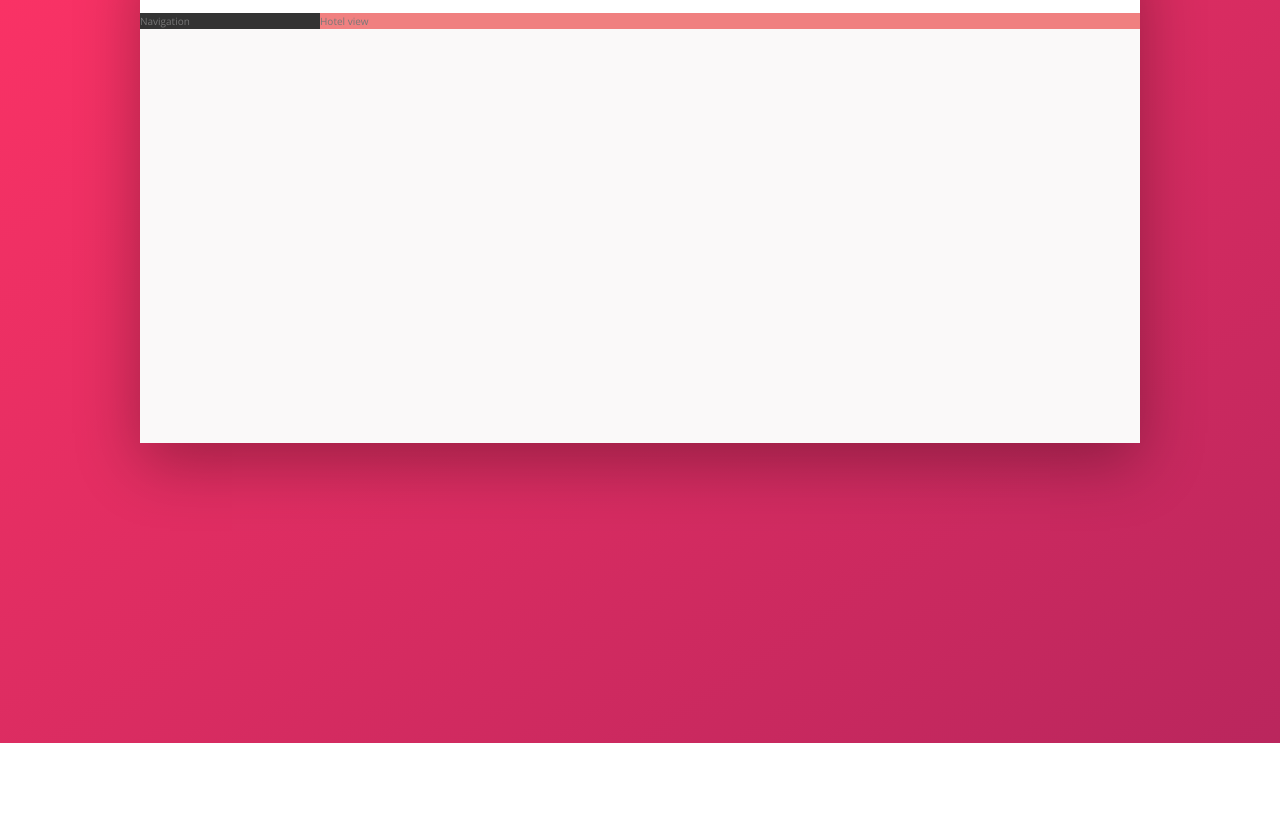
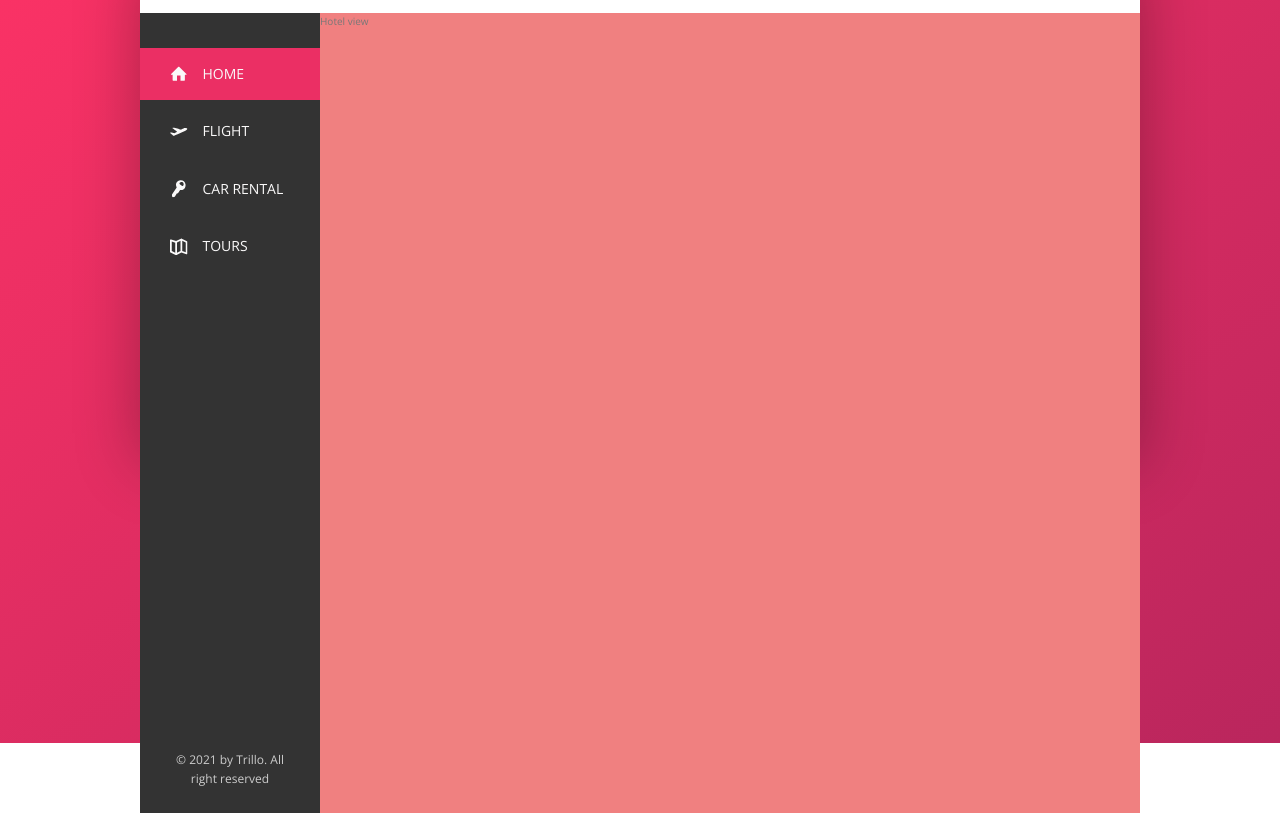
Before and after one commit to vihahuynh/Advanced-CSS-and-SASS-Trillo, a website: page index.html in a window 1280 px wide. Shown: the part 137-950 px from the top of the page. Before the commit the page ends 880 px from the top, so only its background shows below. Drawn offline with nearby package versions, Linux system fonts and the light colour scheme.

Commit message:
Section 7: Trillo - sidebar

```diff
--- a/index.html
+++ b/index.html
@@ -52,8 +52,46 @@
           </div>
         </nav>
       </header>
+
       <div class="content">
-        <nav class="sidebar">Navigation</nav>
+        <nav class="sidebar">
+          <ul class="side-nav">
+            <li class="side-nav__item side-nav__item--active">
+              <a href="#" class="side-nav__link">
+                <svg class="side-nav__icon">
+                  <use xlink:href="img/sprite.svg#icon-home"></use>
+                </svg>
+                <span>Home</span>
+              </a>
+            </li>
+            <li class="side-nav__item">
+              <a href="#" class="side-nav__link">
+                <svg class="side-nav__icon">
+                  <use xlink:href="img/sprite.svg#icon-aircraft-take-off"></use>
+                </svg>
+                <span>Flight</span>
+              </a>
+            </li>
+            <li class="side-nav__item">
+              <a href="#" class="side-nav__link">
+                <svg class="side-nav__icon">
+                  <use xlink:href="img/sprite.svg#icon-key"></use>
+                </svg>
+                <span>Car rental</span>
+              </a>
+            </li>
+            <li class="side-nav__item">
+              <a href="#" class="side-nav__link">
+                <svg class="side-nav__icon">
+                  <use xlink:href="img/sprite.svg#icon-map"></use>
+                </svg>
+                <span>Tours</span>
+              </a>
+            </li>
+          </ul>
+          <div class="legal">&copy; 2021 by Trillo. All right reserved</div>
+        </nav>
+
         <div class="hotel-view">Hotel view</div>
       </div>
     </div>
--- a/sass/_components.scss
+++ b/sass/_components.scss
@@ -104,3 +104,69 @@
     align-items: center;
   }
 }
+
+/////////////////////////////////// SIDE BAR
+.side-nav {
+  font-size: 1.4rem;
+  list-style: none;
+  margin-top: 3.5rem;
+  &__item {
+    position: relative;
+
+    &:not(:last-child) {
+      margin-bottom: 0.5rem;
+    }
+
+    &::before {
+      content: "";
+      position: absolute;
+      top: 0;
+      left: 0;
+      height: 100%;
+      width: 3px;
+      background-color: var(--color-primary);
+      transform: scaleY(0);
+      transition: transform 0.2s, width cubic-bezier(1, 0, 0, 1) 0.4s,
+        background-color 0.1s;
+    }
+
+    &:hover::before,
+    &--active::before {
+      transform: scaleY(1);
+      width: 100%;
+    }
+
+    &:active::before {
+      background-color: var(--color-primary-light);
+    }
+  }
+
+  &__link {
+    &:link,
+    &:visited {
+      color: var(--color-grey-light-1);
+      text-decoration: none;
+      text-transform: uppercase;
+      display: block;
+      padding: 1.5rem 3rem;
+      display: flex;
+      align-items: center;
+      position: relative;
+      z-index: 10;
+    }
+  }
+
+  &__icon {
+    width: 1.75rem;
+    height: 1.75rem;
+    margin-right: 1.5rem;
+    fill: currentColor;
+  }
+}
+
+.legal {
+  font-size: 1.2rem;
+  padding: 2.5rem;
+  text-align: center;
+  color: var(--color-grey-light-4);
+}
--- a/sass/_layout.scss
+++ b/sass/_layout.scss
@@ -22,6 +22,9 @@
 }
 
 .sidebar {
+  display: flex;
+  flex-direction: column;
+  justify-content: space-between;
   background-color: var(--color-grey-dark-1);
   flex: 0 0 18%;
 }
@@ -29,4 +32,5 @@
 .hotel-view {
   background-color: lightcoral;
   flex: 1;
+  height: 80rem;
 }
```
Also changed, not shown: css/style.css.
